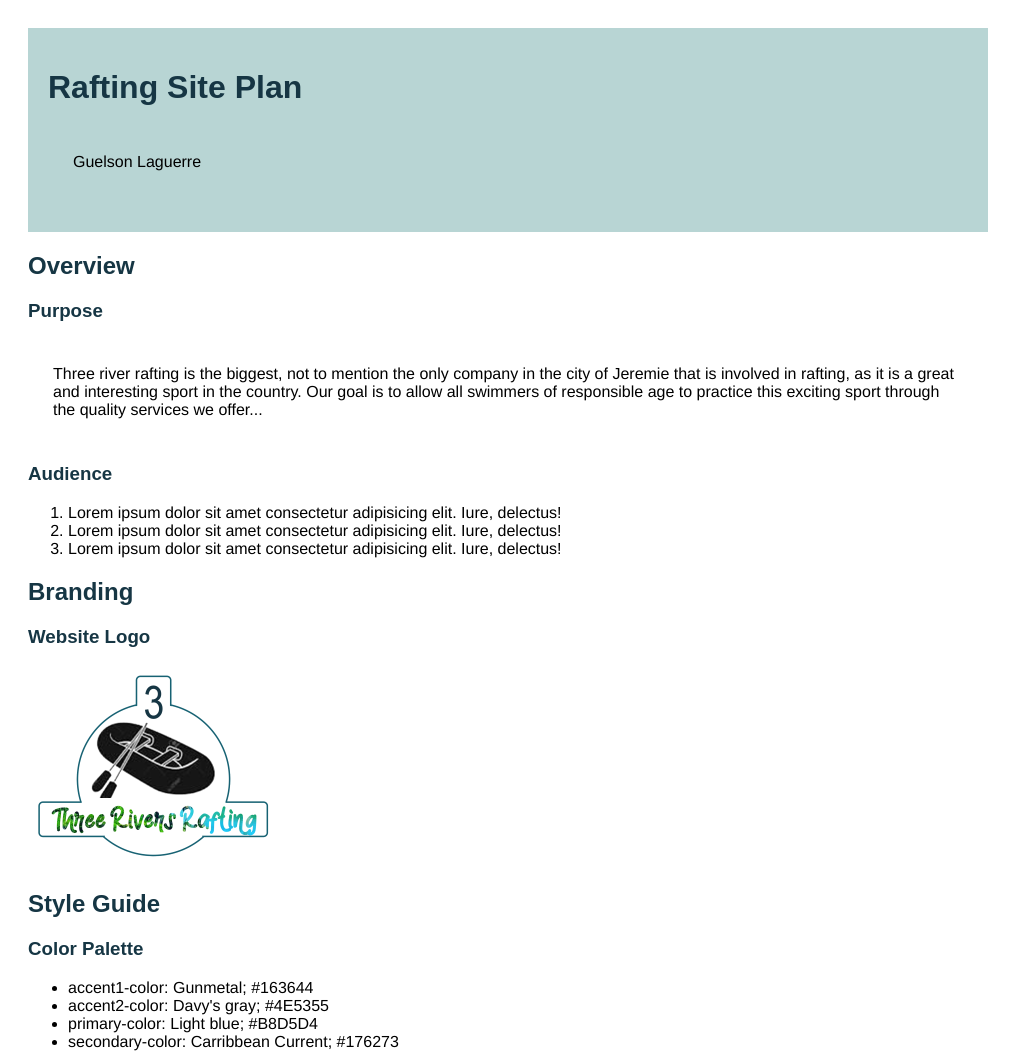
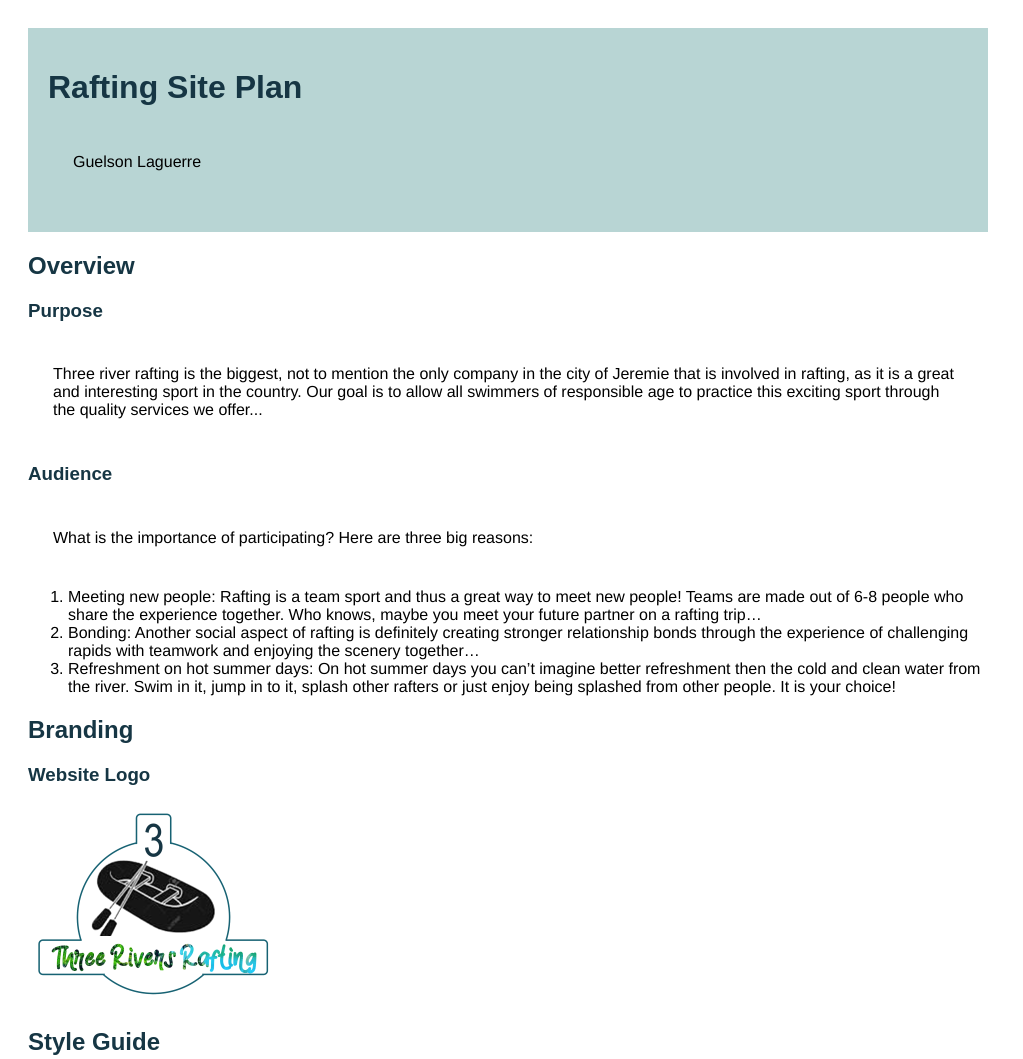
Before and after one commit to lg05byuidaho/wdd130-2, a plain HTML site: page wwr/site-plan-rafting.html in a window 1280 px wide. Shown: the top 1059 px of the page, without its empty margins (0-1023 px from the left). Drawn offline with Linux system fonts and the light colour scheme.

Commit message:
adding changes

```diff
--- a/wwr/site-plan-rafting.html
+++ b/wwr/site-plan-rafting.html
@@ -22,10 +22,17 @@
                 allow all swimmers of responsible age to practice this exciting sport through the quality
                 services we offer...</p>
             <h3>Audience</h3>
+            <p>What is the importance of participating?
+                Here are three big reasons:</p>
                 <ol>
-                    <li>Lorem ipsum dolor sit amet consectetur adipisicing elit. Iure, delectus!</li>
-                    <li>Lorem ipsum dolor sit amet consectetur adipisicing elit. Iure, delectus!</li>
-                    <li>Lorem ipsum dolor sit amet consectetur adipisicing elit. Iure, delectus!</li>
+                    <li>Meeting new people: Rafting is a team sport and thus a great way to meet new people!
+                        Teams are made out of 6-8 people who share the experience together. Who knows, maybe
+                        you meet your future partner on a rafting trip…</li>
+                    <li>Bonding: Another social aspect of rafting is definitely creating stronger relationship bonds
+                        through the experience of challenging rapids with teamwork and enjoying the scenery together… </li>
+                    <li>Refreshment on hot summer days: On hot summer days you can’t imagine better refreshment then
+                        the cold and clean water from the river. Swim in it, jump in to it, splash other rafters or
+                        just enjoy being splashed from other people. It is your choice!</li>
                 </ol>
 
             <h2>Branding</h2>
```
